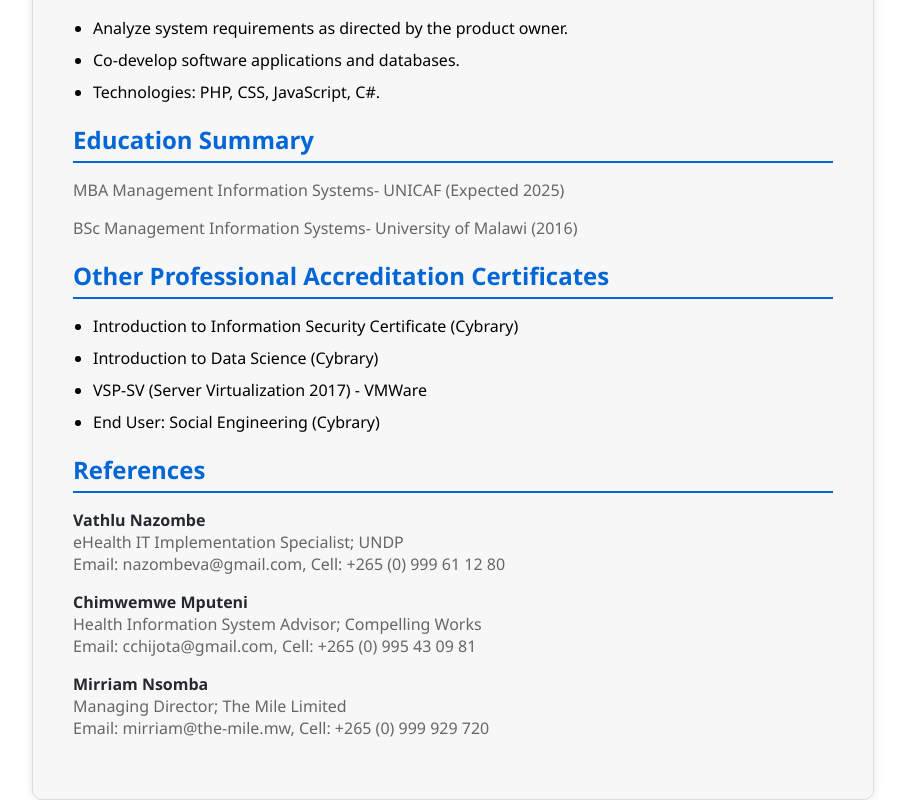
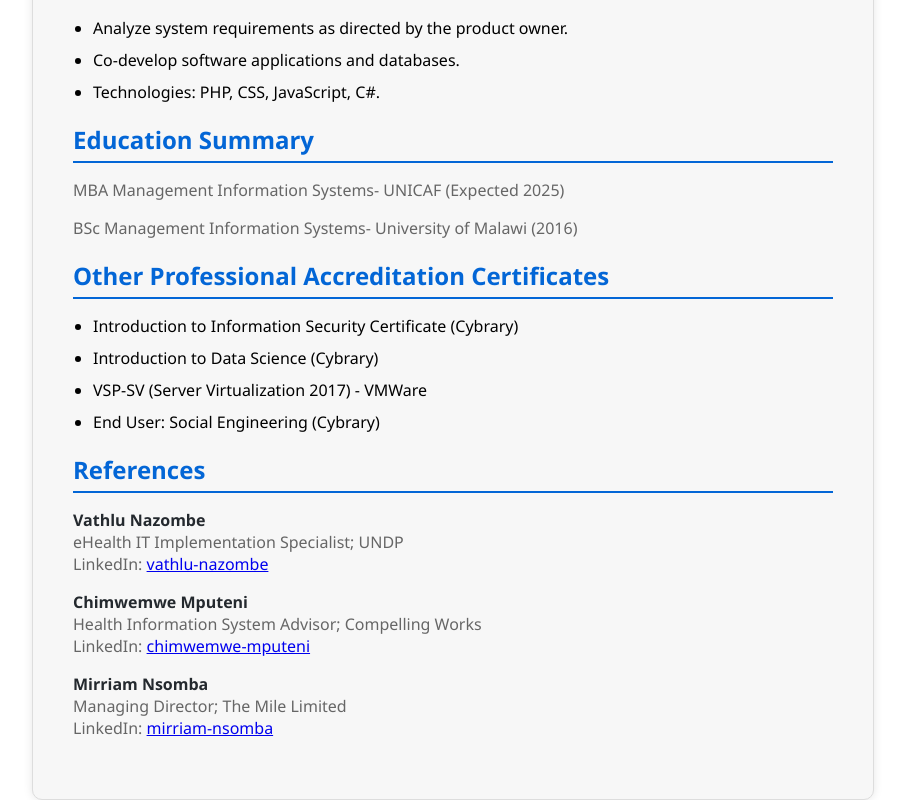
Before and after one commit to KytonThaundi/kyton_thaundi, a React (Create React App) app: page / in a window 1280 px wide. Shown: the part 2576-3376 px from the top of the page, without its empty margins (187-1092 px from the left). Built offline with nearby package versions, Linux system fonts and the light colour scheme.

Commit message:
add gitignore and remove PPI

```diff
--- a/package.json
+++ b/package.json
@@ -15,7 +15,8 @@
     "start": "react-scripts start",
     "build": "react-scripts build",
     "test": "react-scripts test",
-    "eject": "react-scripts eject"
+    "eject": "react-scripts eject",
+    "postinstall": "chmod +x node_modules/.bin/react-scripts"
   },
   "browserslist": {
     "production": [
--- a/src/components/Profile.js
+++ b/src/components/Profile.js
@@ -99,17 +99,17 @@ const Profile = () => {
           <p>
             <strong>Vathlu Nazombe</strong><br />
             eHealth IT Implementation Specialist; UNDP<br />
-            Email: nazombeva@gmail.com, Cell: +265 (0) 999 61 12 80
+            LinkedIn: <a href="https://www.linkedin.com/in/vathlu-nazombe">vathlu-nazombe</a>
           </p>
           <p>
             <strong>Chimwemwe Mputeni</strong><br />
             Health Information System Advisor; Compelling Works<br />
-            Email: cchijota@gmail.com, Cell: +265 (0) 995 43 09 81
+            LinkedIn: <a href="https://www.linkedin.com/in/chimwemwe-mputeni">chimwemwe-mputeni</a>
           </p>
           <p>
             <strong>Mirriam Nsomba</strong><br />
             Managing Director; The Mile Limited<br />
-            Email: mirriam@the-mile.mw, Cell: +265 (0) 999 929 720
+            LinkedIn: <a href="https://www.linkedin.com/in/mirriam-nsomba">mirriam-nsomba</a>
           </p>
         </section>
       </div>
```
Also changed, not shown: 1 other file (tests, documents, lock files or other folders).
